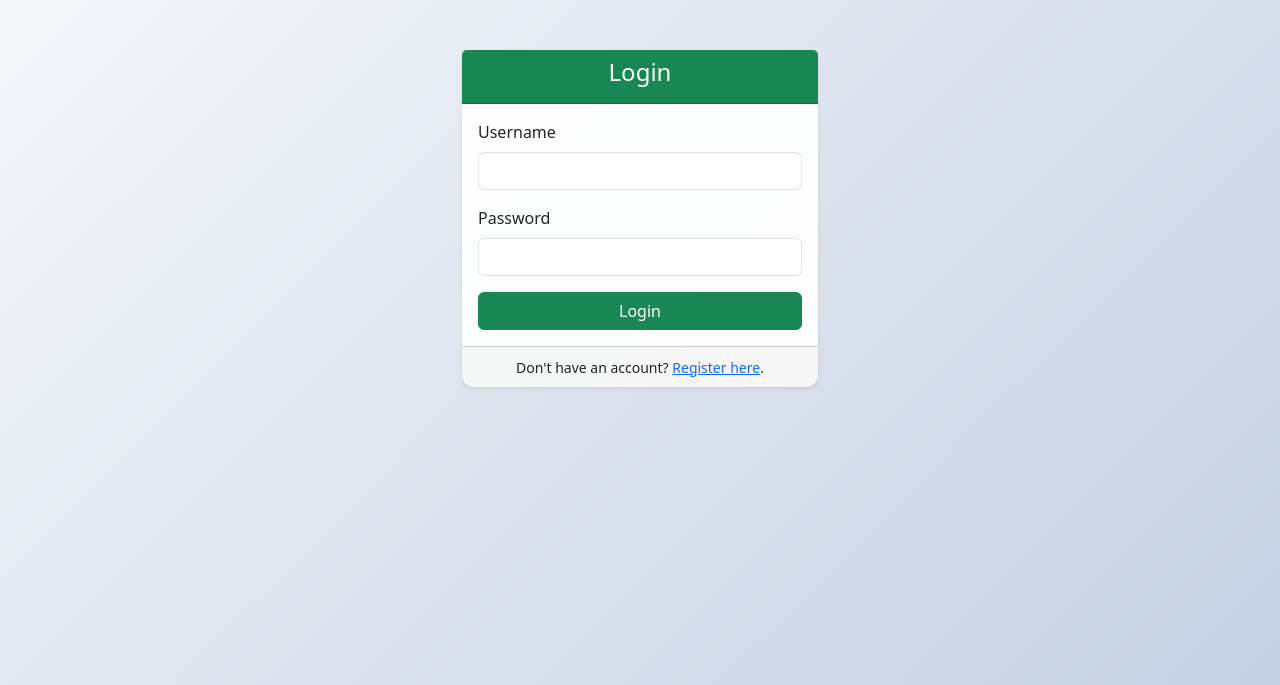
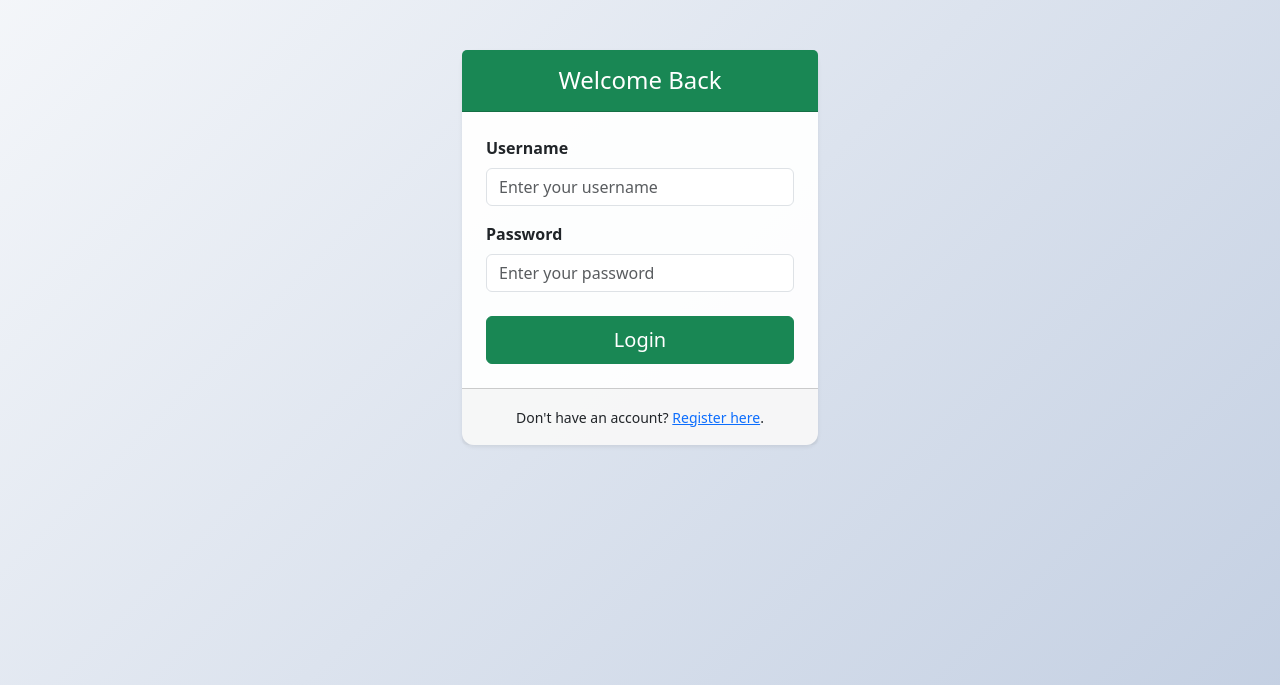
Before and after one commit to Vasu-Rocks/Sankar_Intership-Smart-Task-Management-System, a Flask app: page /login in a window 1280 px wide. Shown: the part 56-741 px from the top of the page. Run offline with Flask 3, Linux system fonts and the light colour scheme; some libraries are stand-ins or nearby versions.

Commit message:
feat: Enhanced auth - add full name, email to registration, login by username

```diff
--- a/app.py
+++ b/app.py
@@ -49,7 +49,7 @@ def dashboard():
         flash('Please log in to access the dashboard.', 'warning')
         return redirect(url_for('auth.login'))
 
-    return render_template('dashboard.html', username=session['username'])
+    return render_template('dashboard.html', username=session['username'], full_name=session['full_name'], email=session['email'])
 
 if __name__ == '__main__':
     socketio.run(app, debug=True)
--- a/routes/auth_routes.py
+++ b/routes/auth_routes.py
@@ -9,7 +9,9 @@ auth_bp = Blueprint('auth', __name__)
 @auth_bp.route('/register', methods=['GET', 'POST'])
 def register():
     if request.method == 'POST':
-        username = request.form['username']
+        full_name = request.form['full_name'].strip()
+        email = request.form['email'].strip().lower()
+        username = request.form['username'].strip()
         password = request.form['password']
 
         conn = get_db_connection()
@@ -21,13 +23,16 @@ def register():
         try:
             cursor = conn.cursor()
             hashed_password = generate_password_hash(password)
-            cursor.execute('INSERT INTO users (username, password_hash) VALUES (%s, %s)', (username, hashed_password))
+            cursor.execute(
+                'INSERT INTO users (full_name, email, username, password_hash) VALUES (%s, %s, %s, %s)',
+                (full_name, email, username, hashed_password)
+            )
             conn.commit()
             flash('Registration successful! Please log in.', 'success')
             return redirect(url_for('auth.login'))
         except psycopg2.IntegrityError:
             conn.rollback()
-            flash('Username already taken.', 'warning')
+            flash('Email or username is already registered.', 'warning')
         except Exception as e:
             conn.rollback()
             flash('An unexpected error occurred.', 'danger')
@@ -41,7 +46,7 @@ def register():
 @auth_bp.route('/login', methods=['GET', 'POST'])
 def login():
     if request.method == 'POST':
-        username = request.form['username']
+        username = request.form['username'].strip()
         password = request.form['password']
 
         conn = get_db_connection()
@@ -52,17 +57,22 @@ def login():
         cursor = None
         try:
             cursor = conn.cursor(cursor_factory=psycopg2.extras.RealDictCursor)
-            cursor.execute('SELECT id, username, password_hash FROM users WHERE username = %s', (username,))
+            cursor.execute(
+                'SELECT id, full_name, username, email, password_hash FROM users WHERE username = %s',
+                (username,)
+            )
             user = cursor.fetchone()
 
             if user and check_password_hash(user['password_hash'], password):
                 session.permanent = True
                 session['user_id'] = user['id']
                 session['username'] = user['username']
-                flash('Login successful!', 'success')
+                session['full_name'] = user['full_name']
+                session['email'] = user['email']
+                flash(f"Welcome back, {user['full_name']}!", 'success')
                 return redirect(url_for('dashboard'))
             else:
-                flash('Invalid username or password.', 'danger')
+                flash('Invalid email or password.', 'danger')
         except Exception as e:
             flash('An unexpected error occurred.', 'danger')
         finally:
--- a/schema.sql
+++ b/schema.sql
@@ -3,8 +3,11 @@
 -- Create Users Table
 CREATE TABLE IF NOT EXISTS users (
     id SERIAL PRIMARY KEY,
+    full_name VARCHAR(100) NOT NULL,
+    email VARCHAR(255) UNIQUE NOT NULL,
     username VARCHAR(50) UNIQUE NOT NULL,
-    password_hash VARCHAR(255) NOT NULL
+    password_hash VARCHAR(255) NOT NULL,
+    created_at TIMESTAMP DEFAULT CURRENT_TIMESTAMP
 );
 
 -- Create Tasks Table
--- a/templates/dashboard.html
+++ b/templates/dashboard.html
@@ -3,7 +3,10 @@
 {% block content %}
 <div class="container mt-4">
     <div class="d-flex justify-content-between align-items-center mb-4">
-        <h2>Welcome, {{ username }}! <span id="connection-status" class="badge bg-secondary ms-2 fs-6 align-middle">Connecting...</span></h2>
+        <div>
+            <h2 class="mb-0">Welcome, {{ full_name }}! <span id="connection-status" class="badge bg-secondary ms-2 fs-6 align-middle">Connecting...</span></h2>
+            <small class="text-muted">{{ email }}</small>
+        </div>
         <a href="{{ url_for('auth.logout') }}" class="btn btn-outline-danger">Logout</a>
     </div>
 
--- a/templates/login.html
+++ b/templates/login.html
@@ -1,28 +1,28 @@
 {% extends 'base.html' %}
 
 {% block content %}
-<div class="row justify-content-center">
+<div class="row justify-content-center mt-4">
     <div class="col-md-6 col-lg-4">
         <div class="card shadow-sm">
-            <div class="card-header bg-success text-white text-center">
-                <h4>Login</h4>
+            <div class="card-header bg-success text-white text-center py-3">
+                <h4 class="mb-0">Welcome Back</h4>
             </div>
-            <div class="card-body">
+            <div class="card-body p-4">
                 <form method="POST" action="{{ url_for('auth.login') }}">
                     <div class="mb-3">
-                        <label for="username" class="form-label">Username</label>
-                        <input type="text" class="form-control" id="username" name="username" required>
+                        <label for="username" class="form-label fw-semibold">Username</label>
+                        <input type="text" class="form-control" id="username" name="username" placeholder="Enter your username" required>
                     </div>
-                    <div class="mb-3">
-                        <label for="password" class="form-label">Password</label>
-                        <input type="password" class="form-control" id="password" name="password" required>
+                    <div class="mb-4">
+                        <label for="password" class="form-label fw-semibold">Password</label>
+                        <input type="password" class="form-control" id="password" name="password" placeholder="Enter your password" required>
                     </div>
-                    <div class="d-grid gap-2">
-                        <button type="submit" class="btn btn-success">Login</button>
+                    <div class="d-grid">
+                        <button type="submit" class="btn btn-success btn-lg">Login</button>
                     </div>
                 </form>
             </div>
-            <div class="card-footer text-center">
+            <div class="card-footer text-center py-3">
                 <small>Don't have an account? <a href="{{ url_for('auth.register') }}">Register here</a>.</small>
             </div>
         </div>
```
Also changed, not shown: migrate_db.py (added, +22 -0 lines), templates/register.html (+20 -12 lines).
